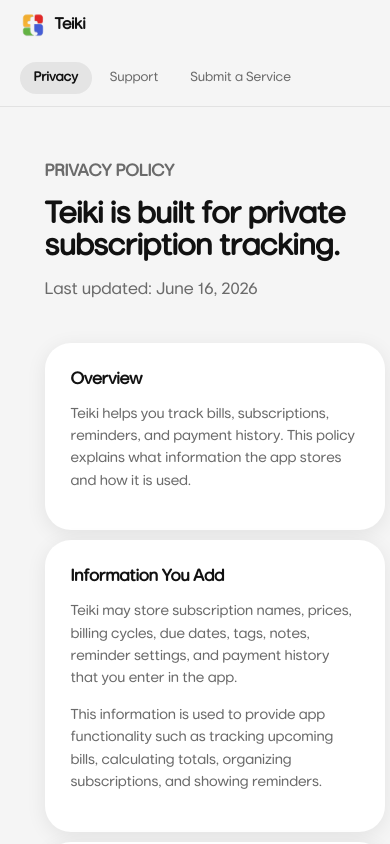
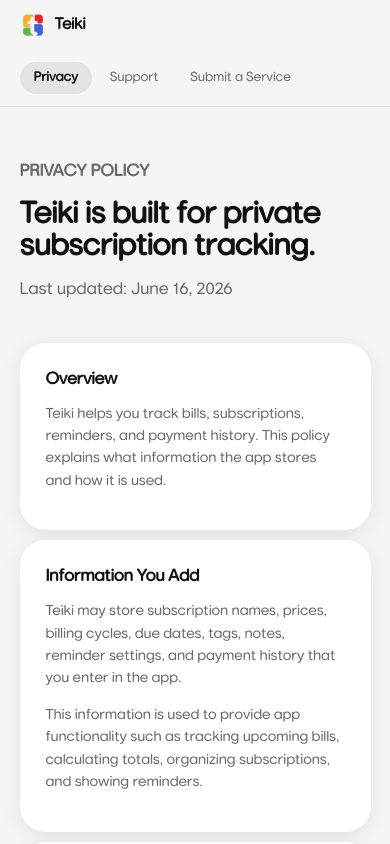
Before and after one commit to teikiapp/teiki-web, an Angular app: page /privacy in a window 390 px wide. Shown: the top 844 px of the page. Built offline with nearby package versions, Linux system fonts and the light colour scheme.

Commit message:
fix: adjust width of .page-main for better responsiveness

```diff
--- a/src/styles.css
+++ b/src/styles.css
@@ -706,10 +706,8 @@
     justify-content: center;
   }
 
-  .content section,
-  .page-main,
-  .content {
-    width: calc(100vw - 50px);
-    max-width: calc(100vw - 50px);
+  .page-main {
+    width: 100%;
+    max-width: 100%;
   }
 }
```
